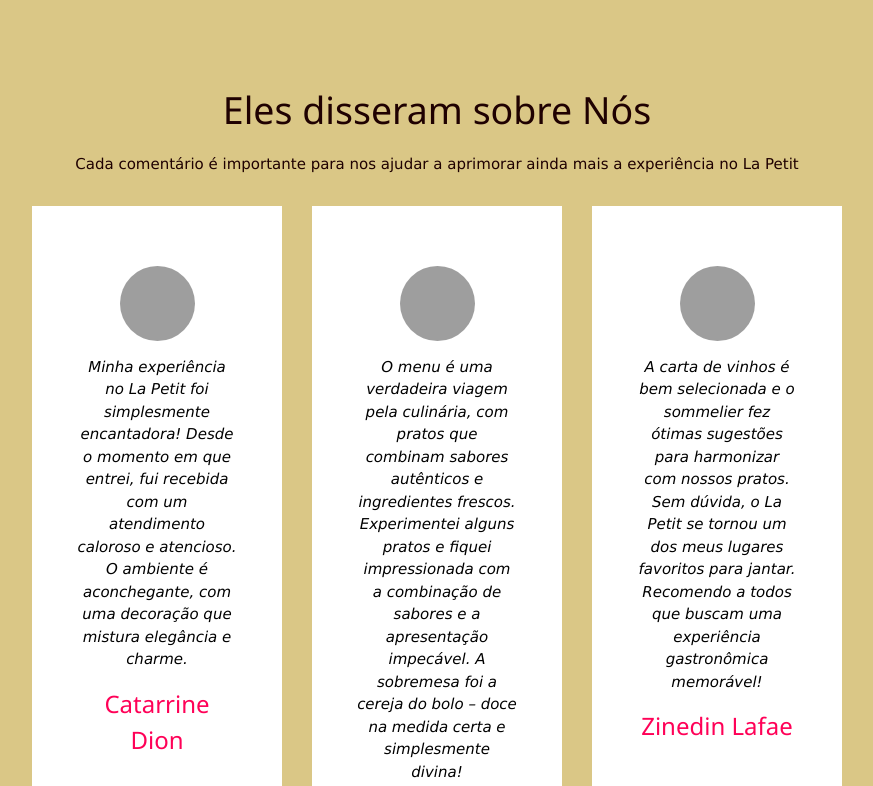
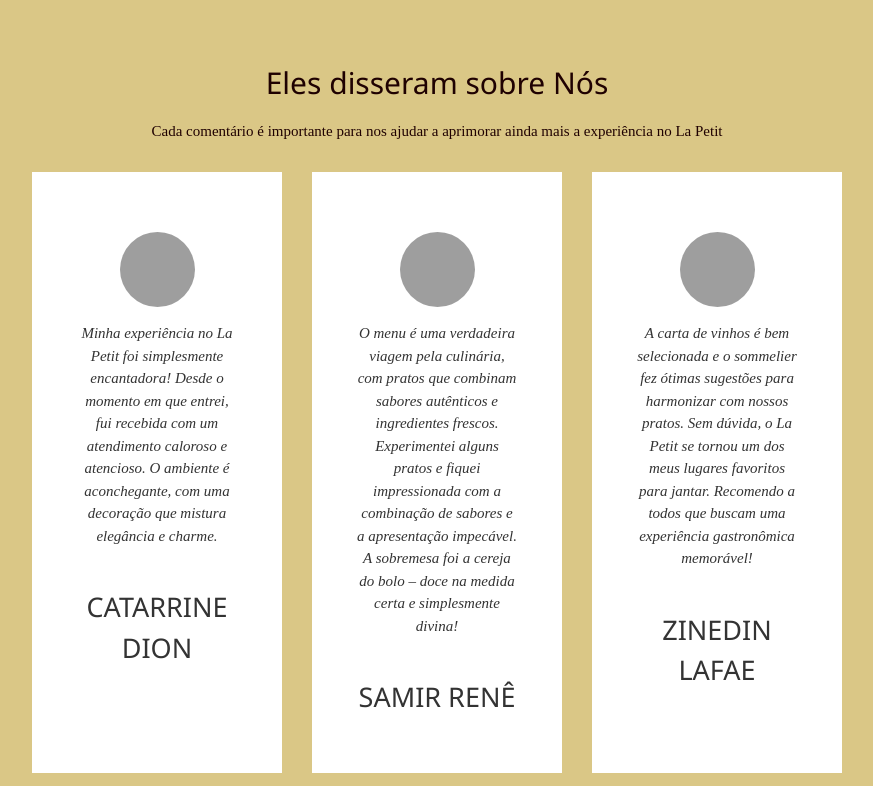
Before and after one commit to GabiSScheidt/Projeto_MenuRestaurante, a plain HTML site: page P_index.html in a window 1280 px wide. Shown: the part 1858-2644 px from the top of the page, without its empty margins (203-1076 px from the left). Drawn offline with nearby package versions, Linux system fonts and the light colour scheme; grey boxes are pictures that could not be loaded; a script that the page names is missing.

Commit message:
Update CSSHome.css

```diff
--- a/CSS/CSSHome.css
+++ b/CSS/CSSHome.css
@@ -1,6 +1,11 @@
+html,
 body {
-  background-color:#dac786 ;
-  box-sizing: inherit;
+  background-color: #DAC786; /* Cor de fundo suave */
+  font-family: serif, 'Playfair Display'; /* Fonte elegante */
+  color: #333;
+  margin: 0;
+  padding: 0;
+  overflow-x: hidden; /* ----------------- form experiência ----------- */
 }
 
 :root {
@@ -9,14 +14,27 @@ body {
   --main-black-color: #111;
 }
 
-.text h2 {
-  font-weight: 300;
-  font-size: 2.5rem;
+/* Estilização do conteúdo */
+.container {
+  max-width: 1200px;
+  margin: 100px auto 0; /* Adicionada margem superior para visibilidade do título */
+  padding: 20px;
+
+  padding-bottom: 40px; /* ------------------ form experiência ---------- */
+}
+h1, h3 {
+  color: #333;
+  text-transform: uppercase;
   text-align: center;
 }
 
-.text p {
-  font-weight: 400;
+h1 {
+  font-size: 2.8em;
+  margin-bottom: 20px;
+}
+h3 {
+  font-size: 1.8em;
+  margin-top: 40px;
 }
 
 /* Primeira parte do site */
```
